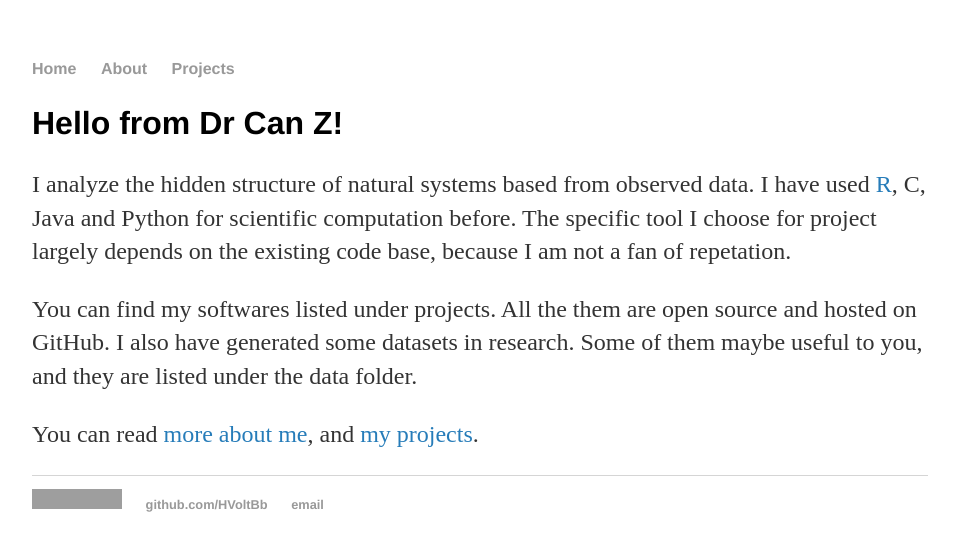
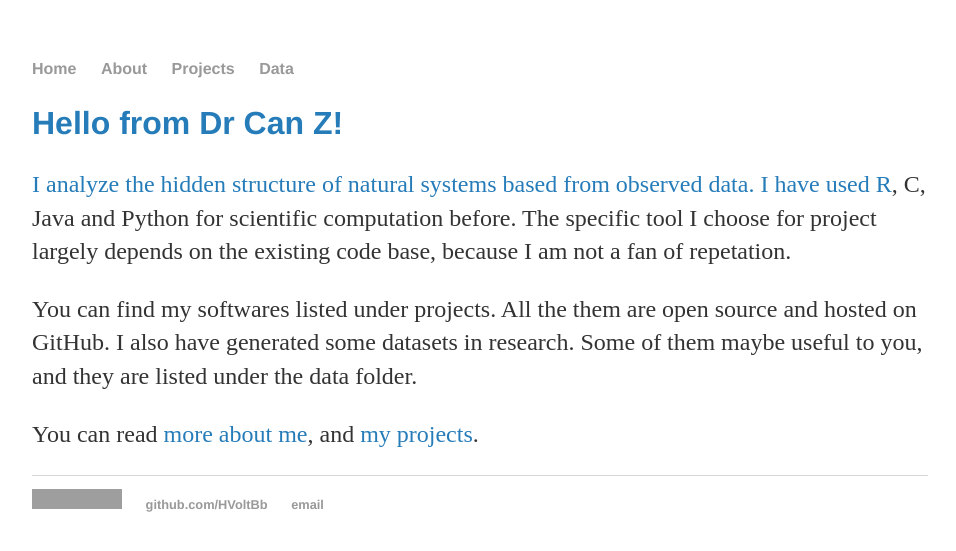
Before and after one commit to HVoltBb/HVoltBb.github.io, a Jekyll site: the page built from index.html, in a window 1280 px wide. Shown: the top 551 px of the page, without its empty margins (160-1116 px from the left). Built offline with Jekyll 4.4.1, drawn with Linux system fonts in a browser that asks for light colours; grey boxes are pictures that could not be loaded.

Commit message:
Update default.html

```diff
--- a/_layouts/default.html
+++ b/_layouts/default.html
@@ -10,6 +10,7 @@
         		<li><a href="/">Home</a></li>
 	        	<li><a href="/about">About</a></li>
         		<li><a href="/projects">Projects</a></li>
+			<li><a href="/data">Data</li>
     		</ul>
 		</nav>
 		<div class="container">
```
